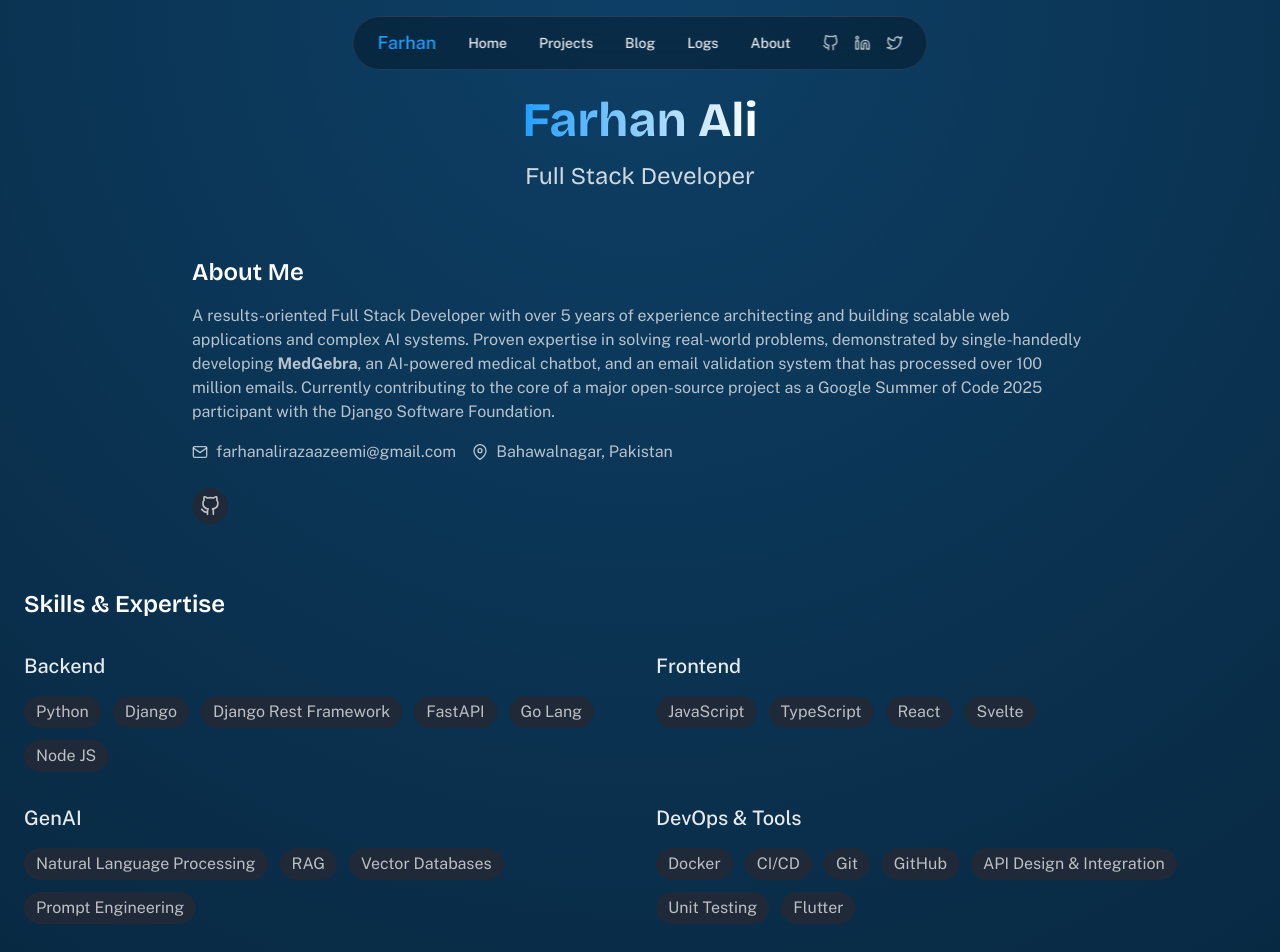
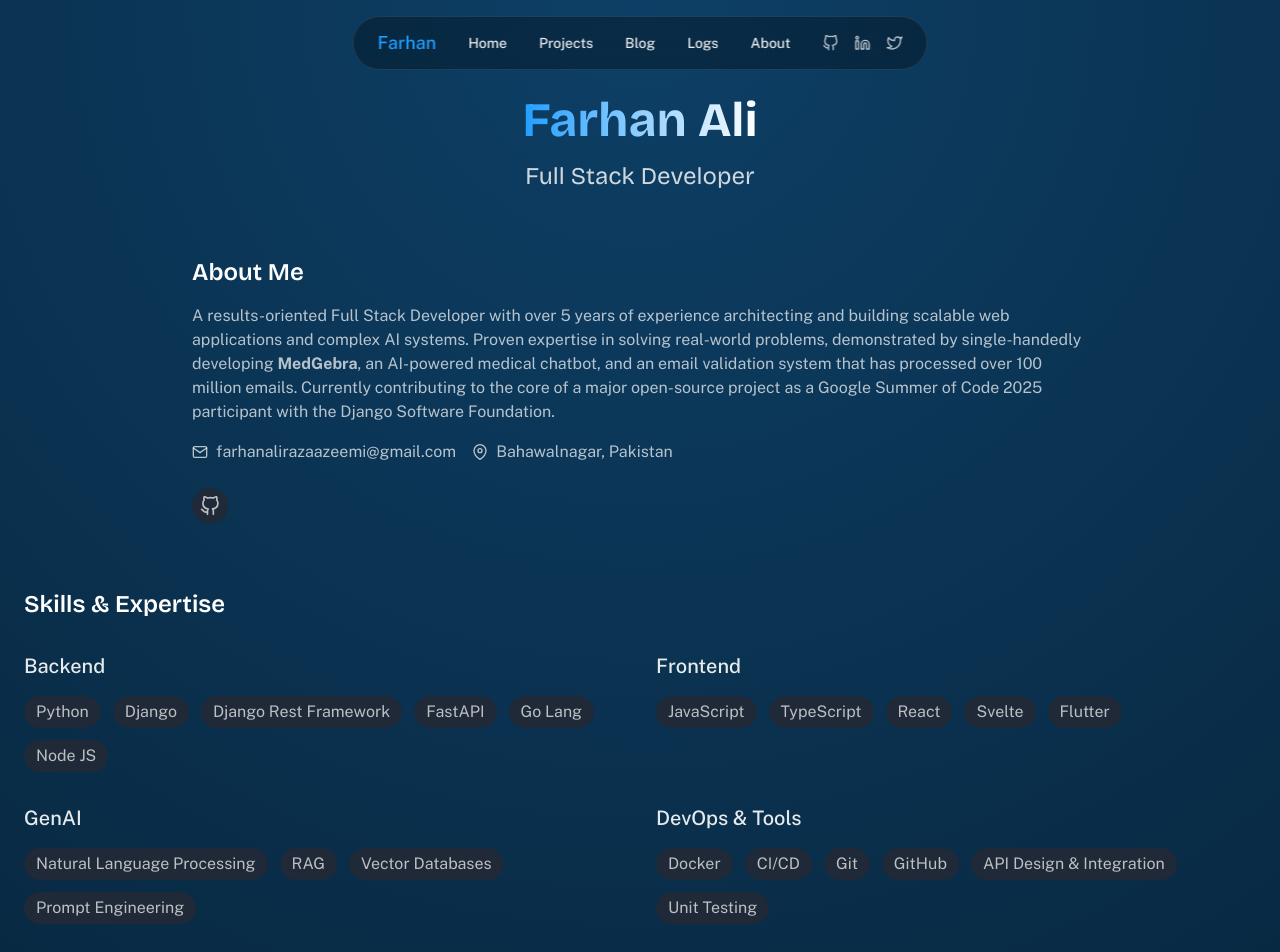
Before and after one commit to FarhanAliRaza/farhana.li, a SvelteKit app: page /about in a window 1280 px wide. Shown: the top 952 px of the page. Built offline with nearby package versions, Linux system fonts and the light colour scheme.

Commit message:
Update +page.svelte

```diff
--- a/src/routes/(inner)/about/+page.svelte
+++ b/src/routes/(inner)/about/+page.svelte
@@ -157,6 +157,7 @@
 					<span class="rounded-full bg-gray-800 px-3 py-1 text-white/70">TypeScript</span>
 					<span class="rounded-full bg-gray-800 px-3 py-1 text-white/70">React</span>
 					<span class="rounded-full bg-gray-800 px-3 py-1 text-white/70">Svelte</span>
+<span class="rounded-full bg-gray-800 px-3 py-1 text-white/70">Flutter</span>
 				</div>
 			</div>
 
@@ -179,7 +180,7 @@
 					<span class="rounded-full bg-gray-800 px-3 py-1 text-white/70">GitHub</span>
 					<span class="rounded-full bg-gray-800 px-3 py-1 text-white/70">API Design & Integration</span>
 					<span class="rounded-full bg-gray-800 px-3 py-1 text-white/70">Unit Testing</span>
-					<span class="rounded-full bg-gray-800 px-3 py-1 text-white/70">Flutter</span>
+
 				</div>
 			</div>
 		</div>
```
